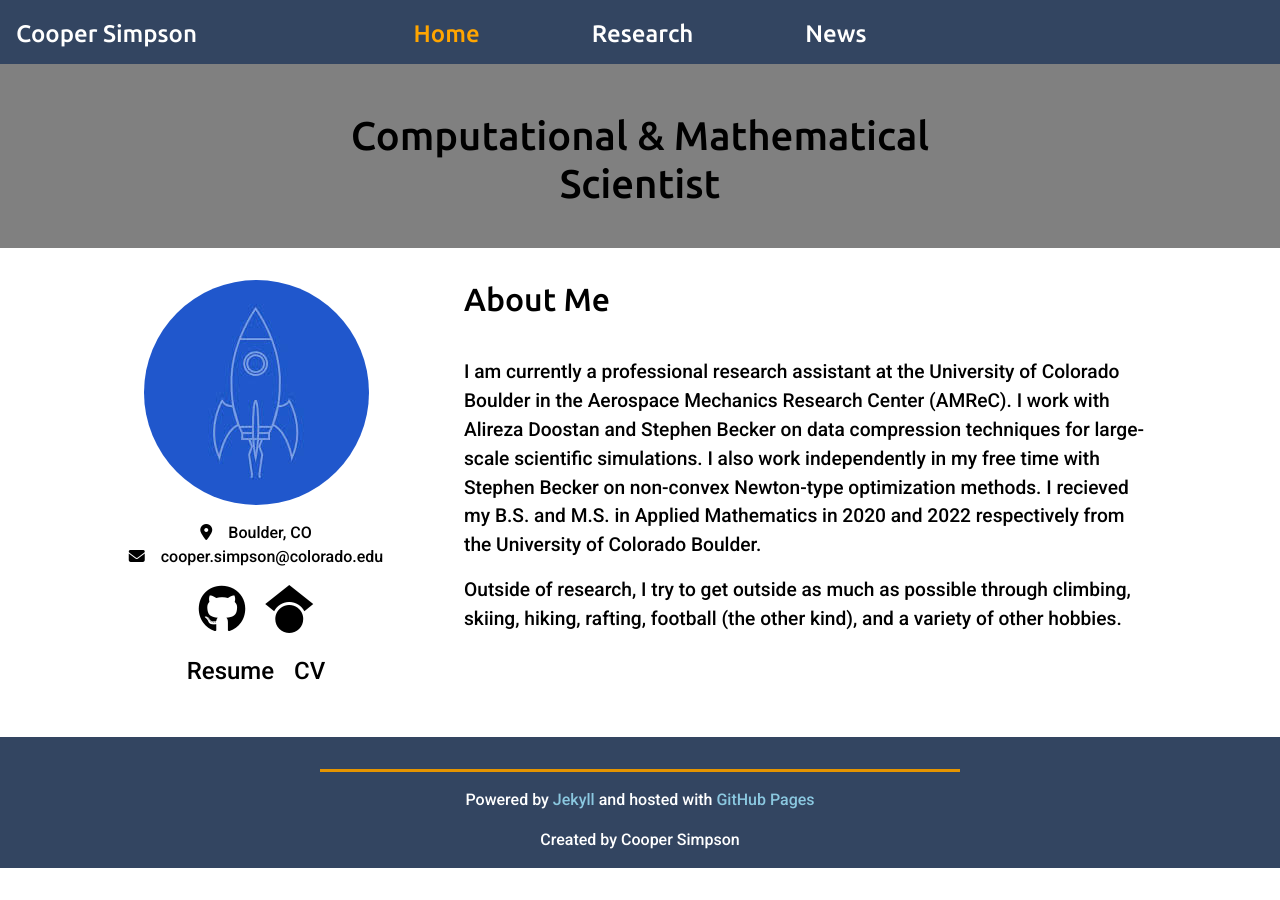
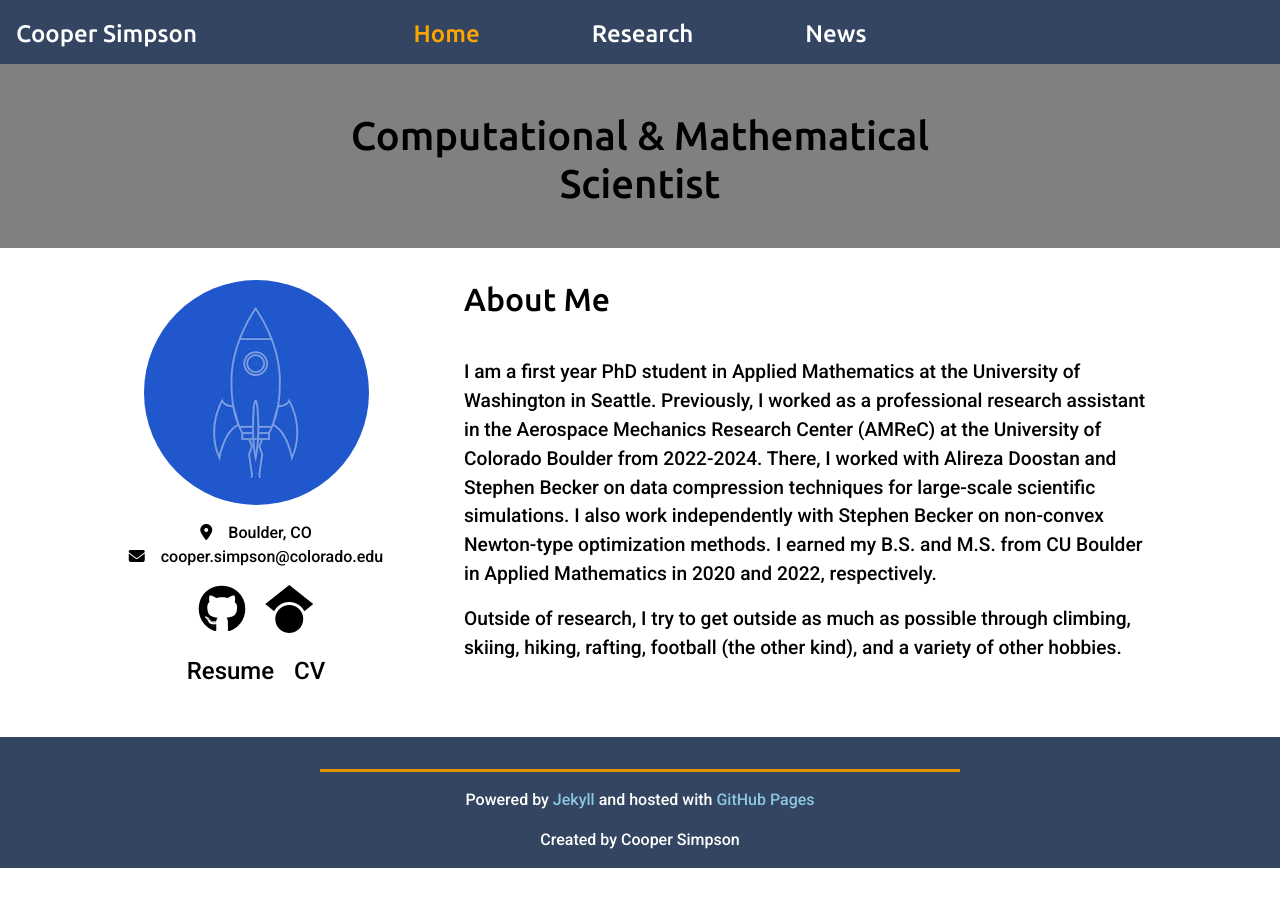
Before and after one commit to RS-Coop/RS-Coop.github.io, a Jekyll site: the page built from index.html, in a window 1280 px wide. Built offline with Jekyll 4.4.1, drawn with Linux system fonts in a browser that asks for light colours; nearby versions of some CDN libraries.

Commit message:
Updates to about me

```diff
--- a/index.html
+++ b/index.html
@@ -48,11 +48,12 @@ title: Home
     <div>
       <h2>About Me</h2>
       <p>
-        I am currently a professional research assistant at the University of Colorado Boulder
-        in the Aerospace Mechanics Research Center (AMReC). I work with Alireza Doostan
-        and Stephen Becker on data compression techniques for large-scale scientific simulations.
-        I also work independently in my free time with Stephen Becker on non-convex Newton-type optimization methods.
-        I recieved my B.S. and M.S. in Applied Mathematics in 2020 and 2022 respectively from the University of Colorado Boulder.
+        I am a first year PhD student in Applied Mathematics at the University of Washington in Seattle.
+        Previously, I worked as a professional research assistant in the Aerospace Mechanics Research Center (AMReC)
+        at the University of Colorado Boulder from 2022-2024. There, I worked with Alireza Doostan and Stephen Becker
+        on data compression techniques for large-scale scientific simulations. I also work independently with Stephen Becker
+        on non-convex Newton-type optimization methods. I earned my B.S. and M.S. from CU Boulder in Applied Mathematics
+        in 2020 and 2022, respectively.
       </p>
       <p>
         Outside of research, I try to get outside as much as possible through climbing, skiing, hiking, rafting,
```
